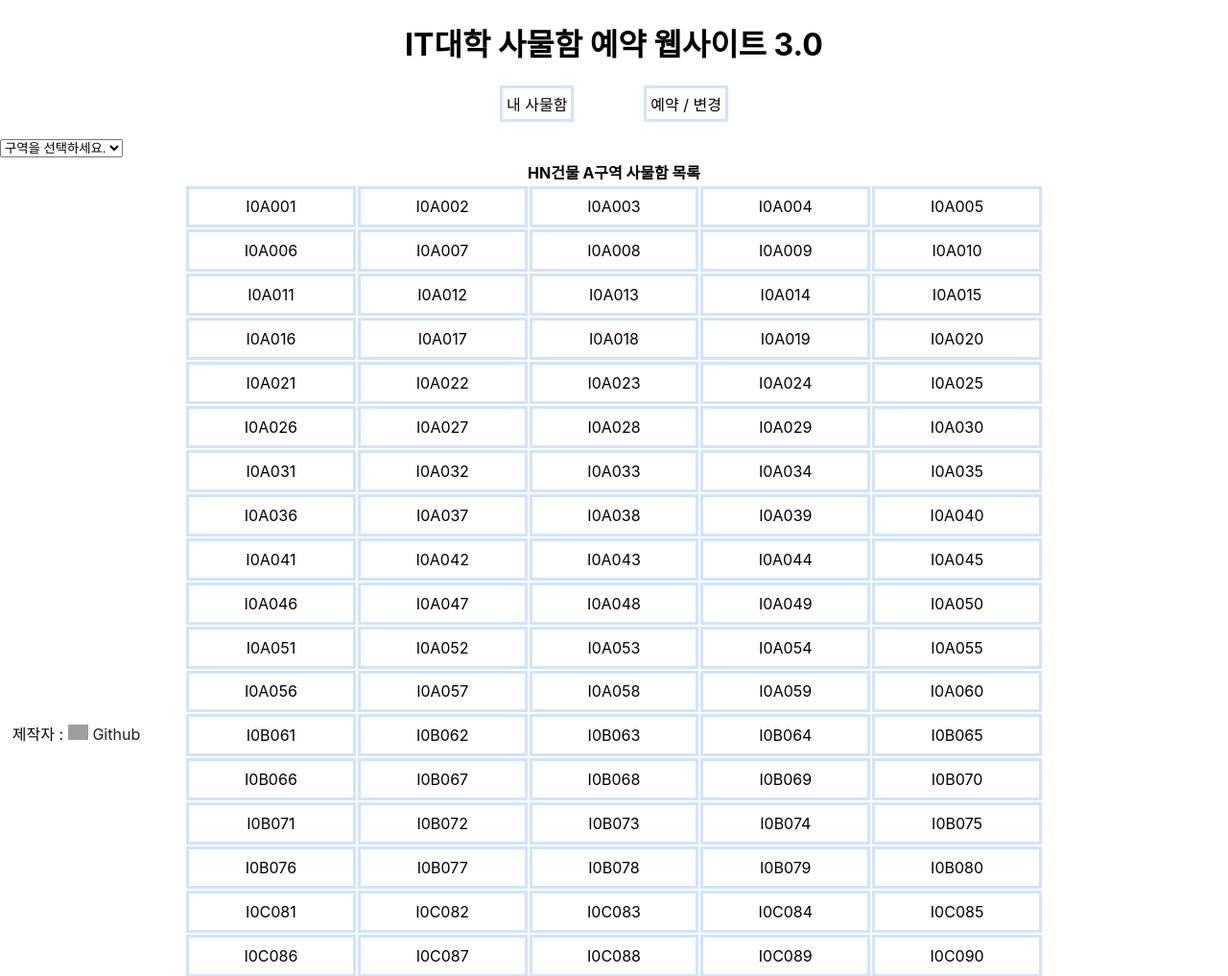
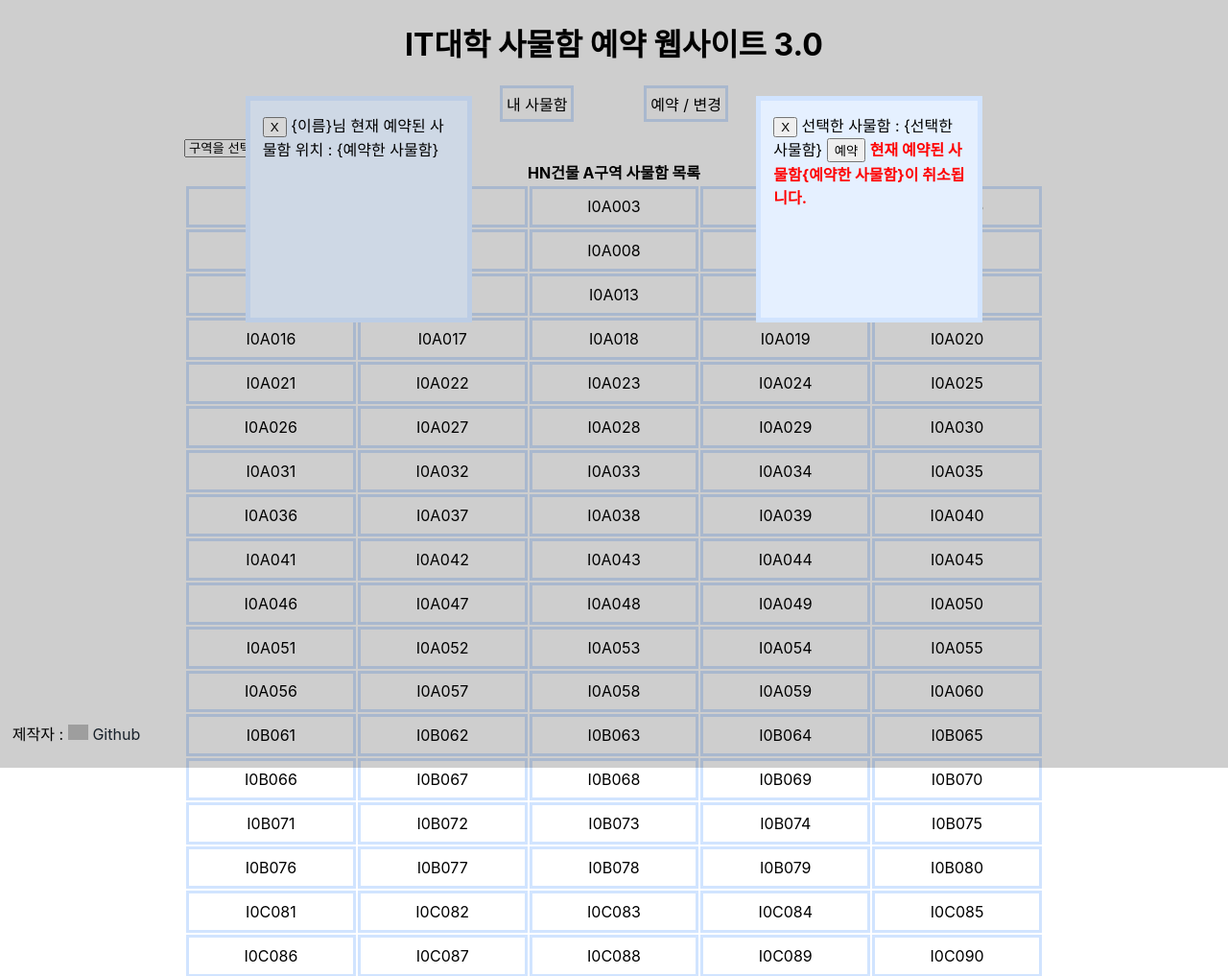
Before and after one commit to TEAM-MAT/lockerweb, a Django app: page /locker/lockerlist in a window 1280 px wide. Shown: the top 1017 px of the page at 96% size. Run offline with Django 3.2, Linux system fonts and the light colour scheme; data comes from the database, SQL or seed files in the repository; some web fonts are replaced; grey boxes are pictures that could not be loaded.

Commit message:
working on popups

```diff
--- a/ssulocker/locker/static/divs/_nav.scss
+++ b/ssulocker/locker/static/divs/_nav.scss
@@ -9,6 +9,10 @@ nav {
       padding: 1%;
       list-style: none;
       border: 3px solid $dblue;
+      background-color: $white;
+      :hover {
+        background-color: $dblue;
+      }
     }
   }
 }
--- /dev/null
+++ b/ssulocker/locker/static/divs/_popups.scss
@@ -0,0 +1,31 @@
+.popup {
+  position: absolute;
+  top: 0;
+  width: 100vw;
+  height: 100vh;
+  background-color: #0000001a;
+}
+.popupContent {
+  width: 200px;
+  height: 200px;
+  padding: 1%;
+
+  border: 5px solid $dblue;
+  background-color: $lblue;
+}
+
+#infoPopup {
+  position: absolute;
+  top: 100px;
+  left: 20%;
+}
+
+#registerPopup {
+  position: absolute;
+  top: 100px;
+  right: 20%;
+  @media (max-width: 650px) {
+    top: inherit;
+    bottom: 20%;
+  }
+}
--- a/ssulocker/locker/static/main.css
+++ b/ssulocker/locker/static/main.css
@@ -306,8 +306,49 @@ nav ul li {
   padding: 1%;
   list-style: none;
   border: 3px solid #d1e4ff;
+  background-color: #fff;
+}
+nav ul li :hover {
+  background-color: #d1e4ff;
 }
 
+.popup {
+  position: absolute;
+  top: 0;
+  width: 100vw;
+  height: 100vh;
+  background-color: #0000001a;
+}
+
+.popupContent {
+  width: 200px;
+  height: 200px;
+  padding: 1%;
+  border: 5px solid #d1e4ff;
+  background-color: #e5f0ff;
+}
+
+#infoPopup {
+  position: absolute;
+  top: 100px;
+  left: 20%;
+}
+
+#registerPopup {
+  position: absolute;
+  top: 100px;
+  right: 20%;
+}
+@media (max-width: 650px) {
+  #registerPopup {
+    top: inherit;
+    bottom: 20%;
+  }
+}
+
+header {
+  width: 100%;
+}
 header h1 {
   text-align: center;
 }
--- a/ssulocker/locker/static/main.scss
+++ b/ssulocker/locker/static/main.scss
@@ -3,11 +3,13 @@
 @import "default/font";
 @import "default/mixins";
 
+@import "divs/contactDiv";
 @import "divs/infoDiv";
+@import "divs/lockerlistDiv";
 @import "divs/loginDiv";
-@import "divs/contactDiv";
-@import "divs/lockerlistDiv";
 @import "divs/nav";
+@import "divs/popups";
+
 @mixin flex-default(
   $arg_display: flex,
   $arg_justifycontent: center,
@@ -21,6 +23,7 @@
 }
 
 header {
+  width: 100%;
   h1 {
     text-align: center;
   }
--- a/ssulocker/templates/locker/lockerlist.html
+++ b/ssulocker/templates/locker/lockerlist.html
@@ -23,11 +23,27 @@
     </header>
     <nav class="nav">
         <ul>
-            <li>내 사물함</li>
-            <li>예약 / 변경</li>
+            <li><span>내 사물함</span></li>
+            <li><span>예약 / 변경</span></li>
         </ul>
     </nav>
+    <div class="popup">
+        <div class="popupContent" id="infoPopup">
+            <button>X</button>
+            <span>{이름}님</span>
+            <span>현재 예약된 사물함 위치 : {예약한 사물함}</span>
+        </div>
+    </div>
+    <div class="popup">
+        <div class="popupContent" id="registerPopup">
+            <button>X</button>
+            <span>선택한 사물함 : {선택한 사물함}</span>
+            <button>예약</button>
+            <span class="warning">현재 예약된 사물함{예약한 사물함}이 취소됩니다.</span>
+        </div>
+    </div>
     <main>
+        <div id="lockerlistDiv">
             <div id="lockerSelection">
                 <select name="Building" id="building" onchange="selectBuilding(this.value)">
                     <option value="">구역을 선택하세요.</option>
@@ -48,7 +64,6 @@
                     </optgroup>
                 </select>
             </div>
-        <div id="lockerlistDiv">
             {% if locker_list %}
             <table>
                 <thead>
```
Also changed, not shown: other parts of ssulocker/locker/static/main.css (+155 -155 lines), 1 other file. Lines whose indentation alone changed are shown as unchanged.
